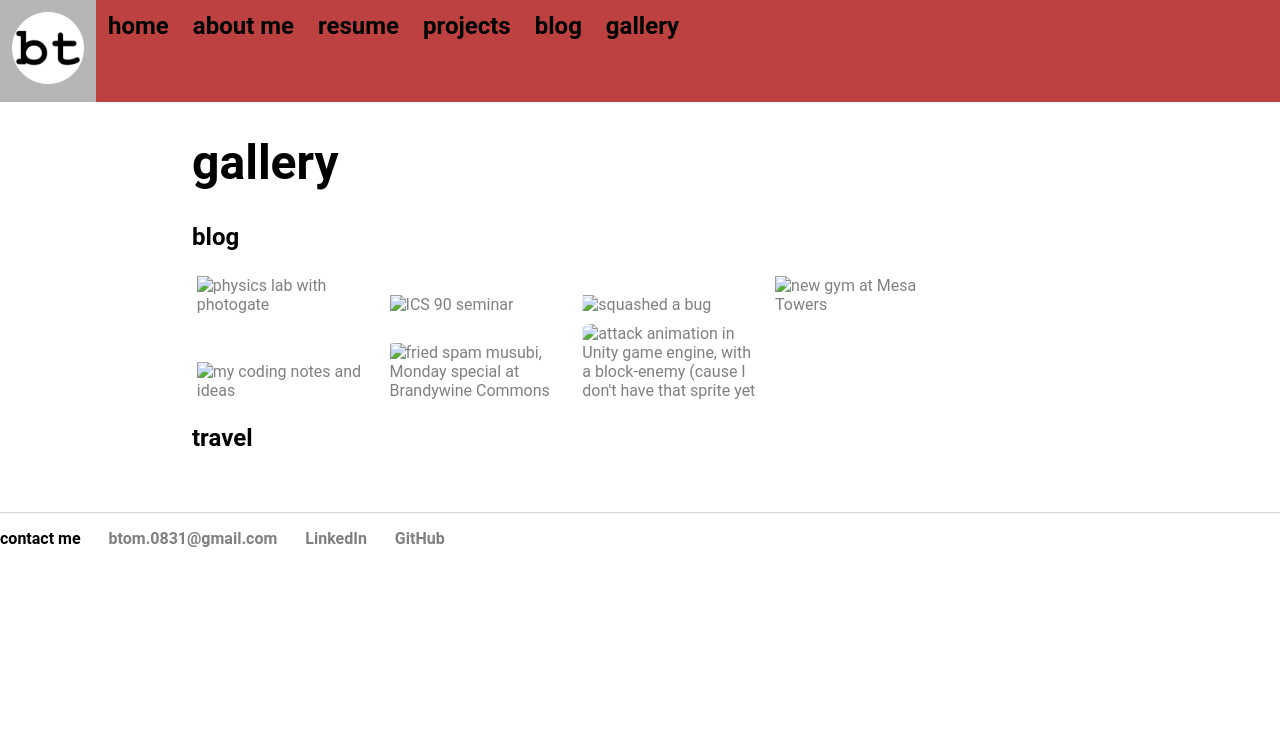
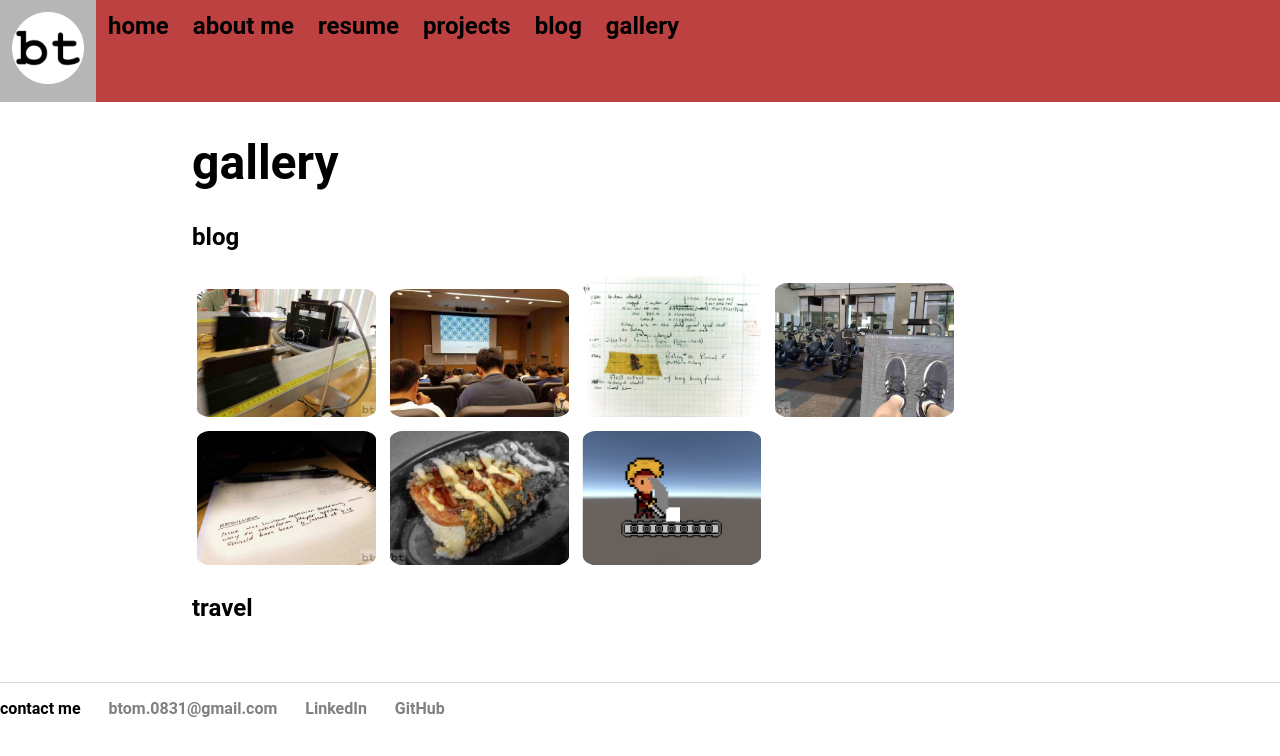
Before and after one commit to BTx123/BTx123.github.io, a Jekyll site: the page built from gallery/index.html, in a window 1280 px wide. Shown: the top 756 px of the page. Built offline with Jekyll 4.4.1, drawn with Linux system fonts in a browser that asks for light colours; nearby versions of some CDN libraries.

Commit message:
Update with Jekyll syntax

```diff
--- a/gallery/index.html
+++ b/gallery/index.html
@@ -1,19 +1,34 @@
 ---
 layout: default
 title: gallery
+blog_images:
+  - image_path: /assets/img/blog/2016-10-18-physics-lab.jpg
+    title: physics lab with photogate
+  - image_path: /assets/img/blog/2016-10-19-ICS-90-seminar.jpg
+    title: ICS 90 seminar
+  - image_path: /assets/img/blog/2016-10-20-bug.jpg
+    title: physics squashed a bug
+  - image_path: /assets/img/blog/2016-10-21-gym.jpg
+    title: new gym at Mesa Towers
+  - image_path: /assets/img/blog/2016-10-22-notebook.jpg
+    title: my coding notes and ideas
+  - image_path: /assets/img/blog/2016-10-24-spam-musubi.jpg
+    title: fried spam musubi, Monday special at Brandywine Commons
+  - image_path: /assets/img/blog/2016-10-26-unity-attack.png
+    title: attack animation in Unity game engine, with a block-enemy (cause I don't have that sprite yet
+travel_images:
 ---
 
 <div class="gallery">
     <h1>gallery</h1>
     <h2>blog</h2>
-        <a href="/images/blog/2016-10-18-physics-lab.jpg" data-lightbox="blog" data-title="physics lab with photogate"><img src="/images/blog/2016-10-18-physics-lab.jpg" alt="physics lab with photogate" /></a>
-        <a href="/images/blog/2016-10-19-ICS-90-seminar.jpg" data-lightbox="blog" data-title="ICS 90 seminar"><img src="/images/blog/2016-10-19-ICS-90-seminar.jpg" alt="ICS 90 seminar" /></a>
-        <a href="/images/blog/2016-10-20-bug.jpg" data-lightbox="blog" data-title="squashed a bug"><img src="/images/blog/2016-10-20-bug.jpg" alt="squashed a bug" /></a>
-        <a href="/images/blog/2016-10-21-gym.jpg" data-lightbox="blog" data-title="new gym at Mesa Towers"><img src="/images/blog/2016-10-21-gym.jpg" alt="new gym at Mesa Towers" /></a>
-        <a href="/images/blog/2016-10-22-notebook.jpg" data-lightbox="blog" data-title="my coding notes and ideas"><img src="/images/blog/2016-10-22-notebook.jpg" alt="my coding notes and ideas" /></a>
-        <a href="/images/blog/2016-10-24-spam-musubi.jpg" data-lightbox="blog" data-title="fried spam musubi, Monday special at Brandywine Commons"><img src="/images/blog/2016-10-24-spam-musubi.jpg" alt="fried spam musubi, Monday special at Brandywine Commons" /></a>
-        <a href="/images/blog/2016-10-26-unity-attack.png" data-lightbox="blog" data-title="attack animation in Unity game engine, with a block-enemy (cause I don't have that sprite yet"><img src="/images/blog/2016-10-26-unity-attack.png" alt="attack animation in Unity game engine, with a block-enemy (cause I don't have that sprite yet" /></a>
+        {% for image in page.blog_images %}
+        <a href="{{ image.image_path }}" data-lightbox="blog" data-title="{{ image.title }}"><img src="{{ image.image_path }}" alt="{{ image.title }}" /></a>
+        {% endfor %}
     <h2>travel</h2>
+        {% for image in page.travel_images %}
+        <a href="{{ image.image_path }}" data-lightbox="blog" data-title="{{ image.title }}"><img src="{{ image.image_path }}" alt="{{ image.title }}" /></a>
+        {% endfor %}
     <script>
         lightbox.option({
             "fadeDuration" : 300,
```
